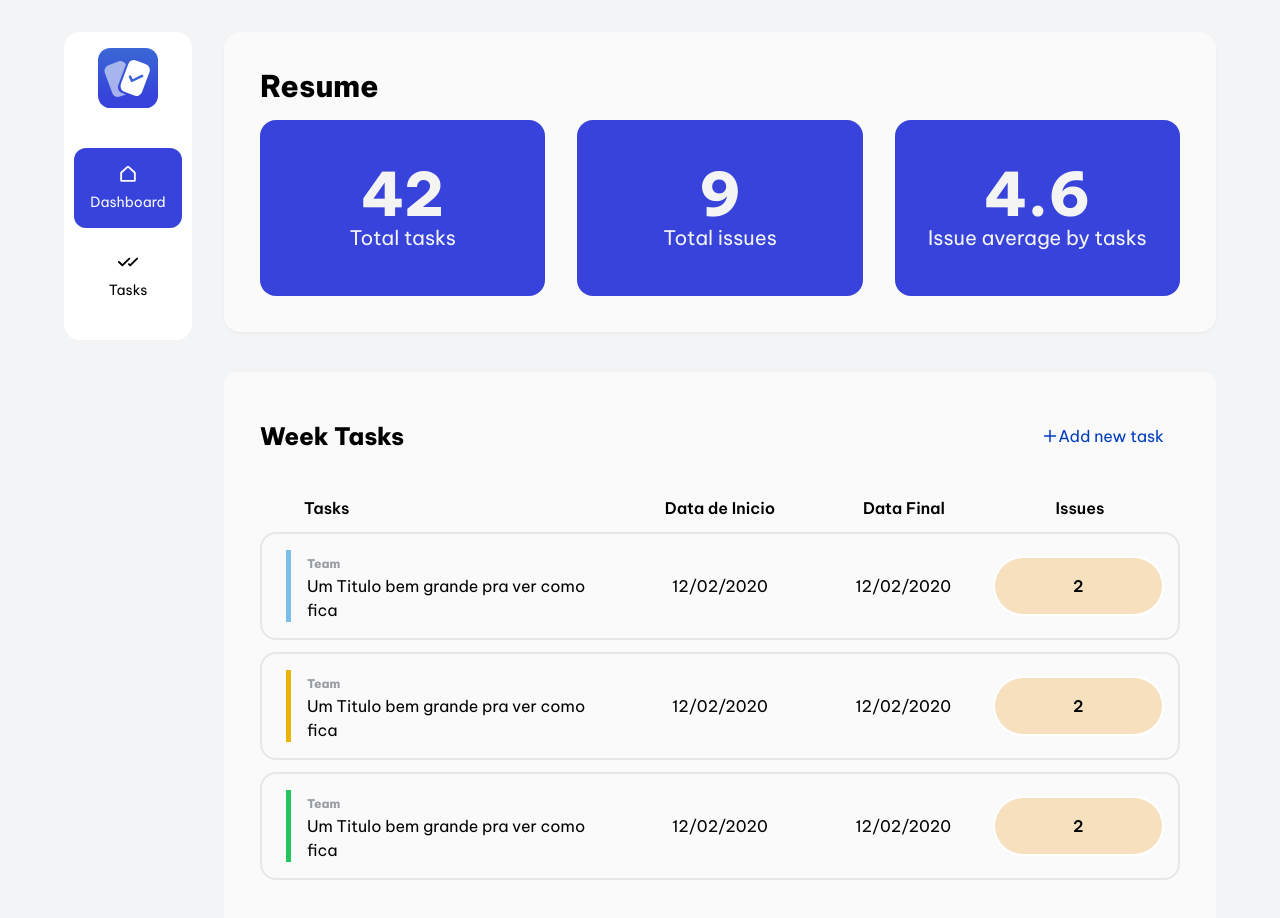
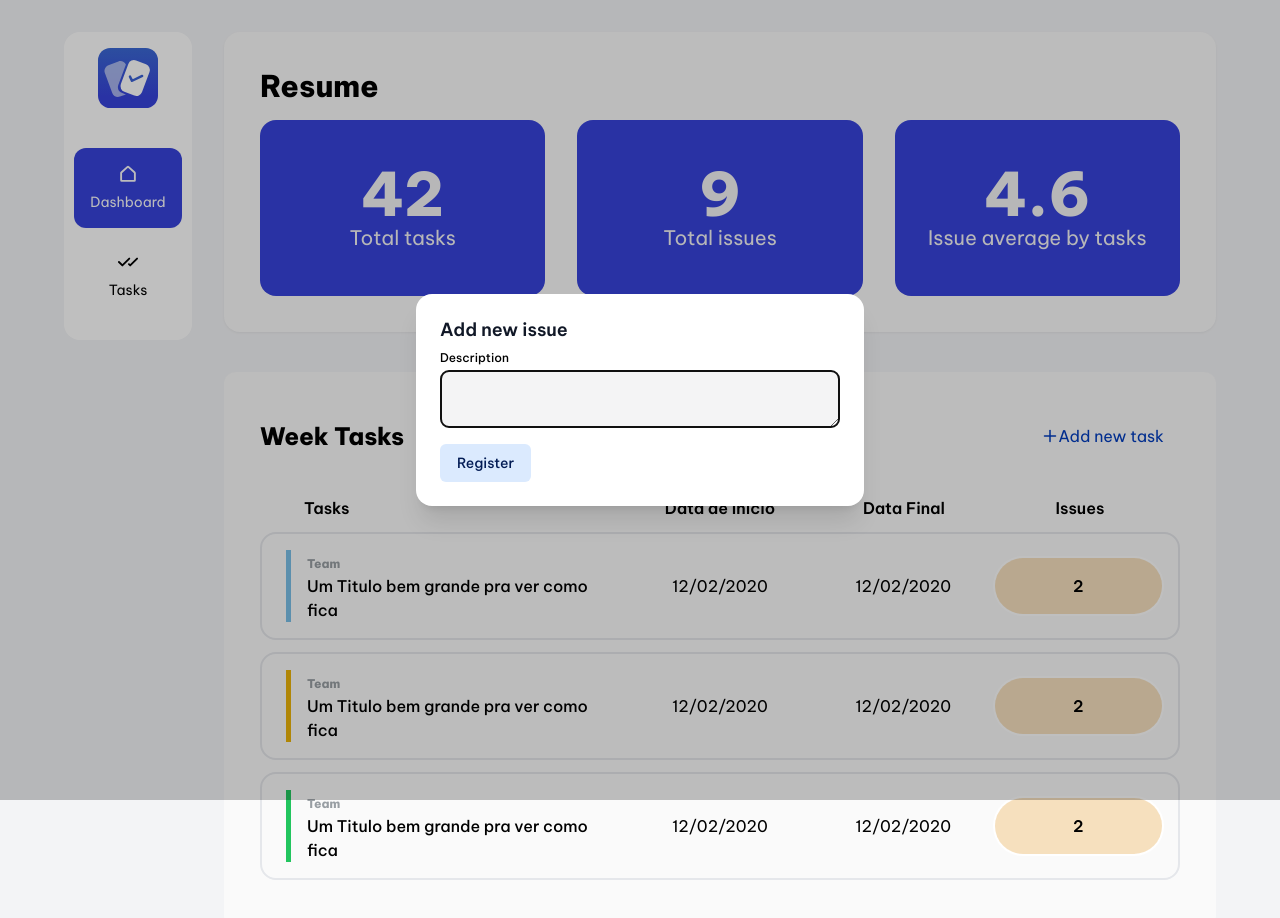
Before and after one commit to falaigor/tasks-quality-web, a React (Vite) app: page / in a window 1280 px wide. Shown: the top 918 px of the page. Built offline with nearby package versions, Linux system fonts and the light colour scheme.

Commit message:
feat: create modal add new issue

```diff
--- a/package.json
+++ b/package.json
@@ -9,6 +9,7 @@
         "preview": "vite preview"
     },
     "dependencies": {
+        "@headlessui/react": "^1.7.5",
         "phosphor-react": "^1.4.1",
         "react": "^18.2.0",
         "react-dom": "^18.2.0",
--- /dev/null
+++ b/src/components/Modal/index.tsx
@@ -0,0 +1,79 @@
+import { forwardRef, Fragment, useImperativeHandle, useState } from "react";
+import { Dialog, Transition } from "@headlessui/react";
+
+export const Modal = forwardRef((props, ref) => {
+  const [isOpen, setIsOpen] = useState(true);
+
+  const onOpen = () => setIsOpen(true);
+  const onClose = () => setIsOpen(false);
+
+  useImperativeHandle(
+    ref,
+    () => ({
+      onOpen,
+      onClose,
+      isOpen,
+    }),
+    [isOpen]
+  );
+
+  return (
+    <Transition appear show={isOpen} as={Fragment}>
+      <Dialog as="div" className="relative z-10" onClose={onClose}>
+        <Transition.Child
+          as={Fragment}
+          enter="ease-out duration-300"
+          enterFrom="opacity-0"
+          enterTo="opacity-100"
+          leave="ease-in duration-200"
+          leaveFrom="opacity-100"
+          leaveTo="opacity-0"
+        >
+          <div className="fixed inset-0 bg-black bg-opacity-25" />
+        </Transition.Child>
+
+        <div className="fixed inset-0 overflow-y-auto">
+          <div className="flex min-h-full items-center justify-center p-4 text-center">
+            <Transition.Child
+              as={Fragment}
+              enter="ease-out duration-300"
+              enterFrom="opacity-0 scale-95"
+              enterTo="opacity-100 scale-100"
+              leave="ease-in duration-200"
+              leaveFrom="opacity-100 scale-100"
+              leaveTo="opacity-0 scale-95"
+            >
+              <Dialog.Panel className="w-full max-w-md transform overflow-hidden rounded-2xl bg-white p-6 text-left align-middle shadow-xl transition-all">
+                <Dialog.Title
+                  as="h3"
+                  className="text-lg font-semibold leading-6 text-gray-900"
+                >
+                  Add new issue
+                </Dialog.Title>
+
+                <form action="">
+                  <div className="mt-2 flex flex-col">
+                    <label className="mb-1 text-xs font-medium">
+                      Description
+                    </label>
+                    <textarea className="border p-2 rounded-lg bg-zinc-100 text-sm text-gray-500" />
+                  </div>
+
+                  <div className="mt-4">
+                    <button
+                      type="button"
+                      className="inline-flex justify-center rounded-md border border-transparent bg-blue-100 px-4 py-2 text-sm font-medium text-blue-900 hover:bg-blue-200 focus:outline-none focus-visible:ring-2 focus-visible:ring-blue-500 focus-visible:ring-offset-2"
+                      onClick={onClose}
+                    >
+                      Register
+                    </button>
+                  </div>
+                </form>
+              </Dialog.Panel>
+            </Transition.Child>
+          </div>
+        </div>
+      </Dialog>
+    </Transition>
+  );
+});
--- a/src/pages/Home/index.tsx
+++ b/src/pages/Home/index.tsx
@@ -1,16 +1,33 @@
+import { useCallback, useRef } from "react";
 import { Plus } from "phosphor-react";
 import { Summary } from "./components/Summary";
 import { TaskItem } from "@/components/TaskItem";
+import { Modal } from "@/components/Modal";
+
+interface IModal {
+  onOpen(): void;
+}
 
 export function HomePage() {
+  const modalRef = useRef<IModal>(null);
+  const handleClickOpenModal = useCallback(
+    () => modalRef?.current?.onOpen(),
+    []
+  );
+
   return (
     <div className="flex flex-col gap-10">
+      <Modal ref={modalRef} />
+
       <Summary />
 
       <div className="bg-zinc-50 rounded-xl p-9">
         <div className="flex justify-between items-center">
           <span className="text-2xl font-bold">Week Tasks</span>
-          <button className="flex items-center p-4 text-blue-500 hover:text-blue-900">
+          <button
+            onClick={() => handleClickOpenModal()}
+            className="flex items-center p-4 text-blue-500 hover:text-blue-900"
+          >
             <Plus weight="bold" /> Add new task
           </button>
         </div>
--- a/src/styles/main.css
+++ b/src/styles/main.css
@@ -1,4 +1,4 @@
-@import url("https://fonts.googleapis.com/css2?family=Be+Vietnam+Pro:wght@300;400;600;800;900&display=swap");
+@import url("https://fonts.googleapis.com/css2?family=Be+Vietnam+Pro:wght@300;400;500;600;800;900&display=swap");
 
 @tailwind base;
 @tailwind components;
```
Also changed, not shown: 1 other file (tests, documents, lock files or other folders).
